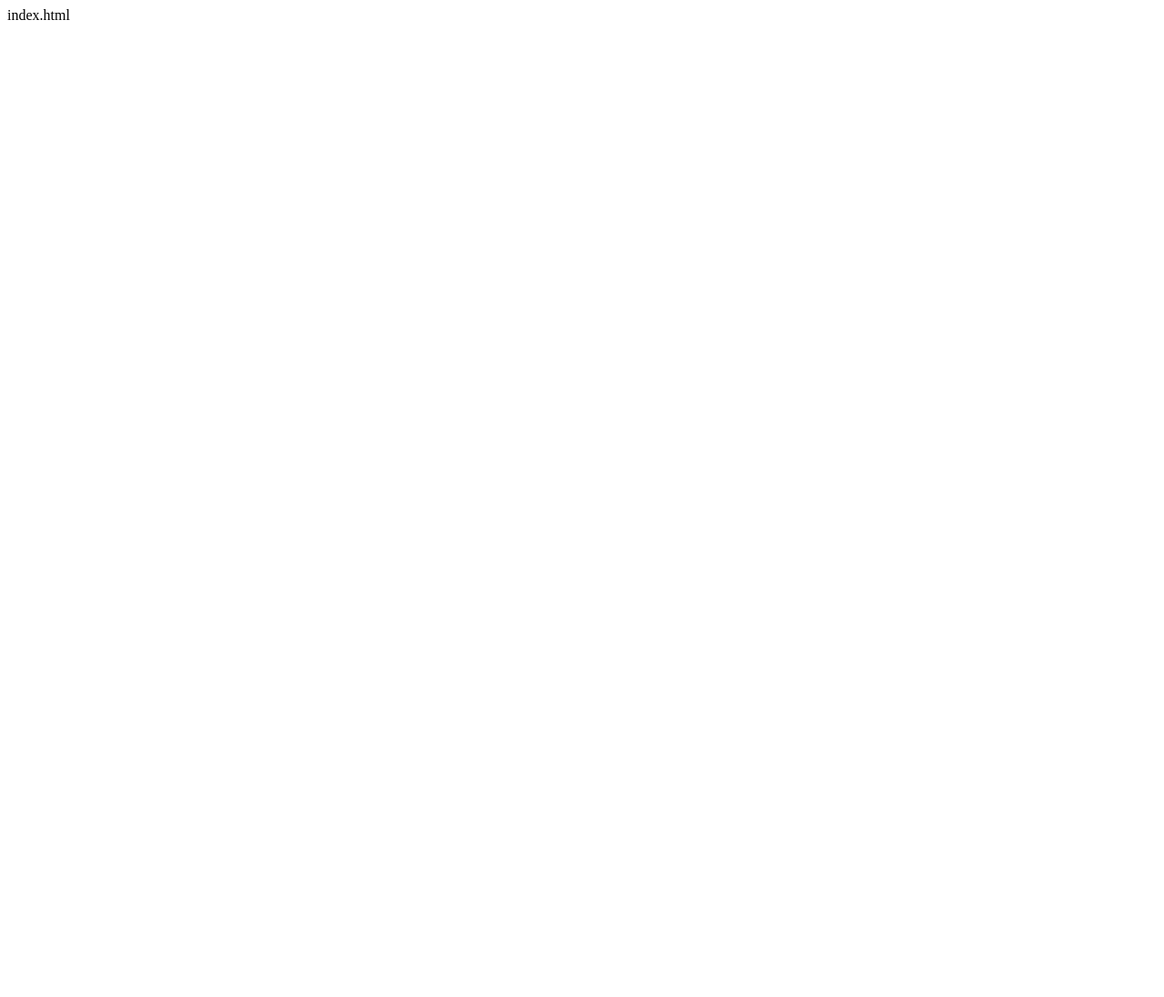
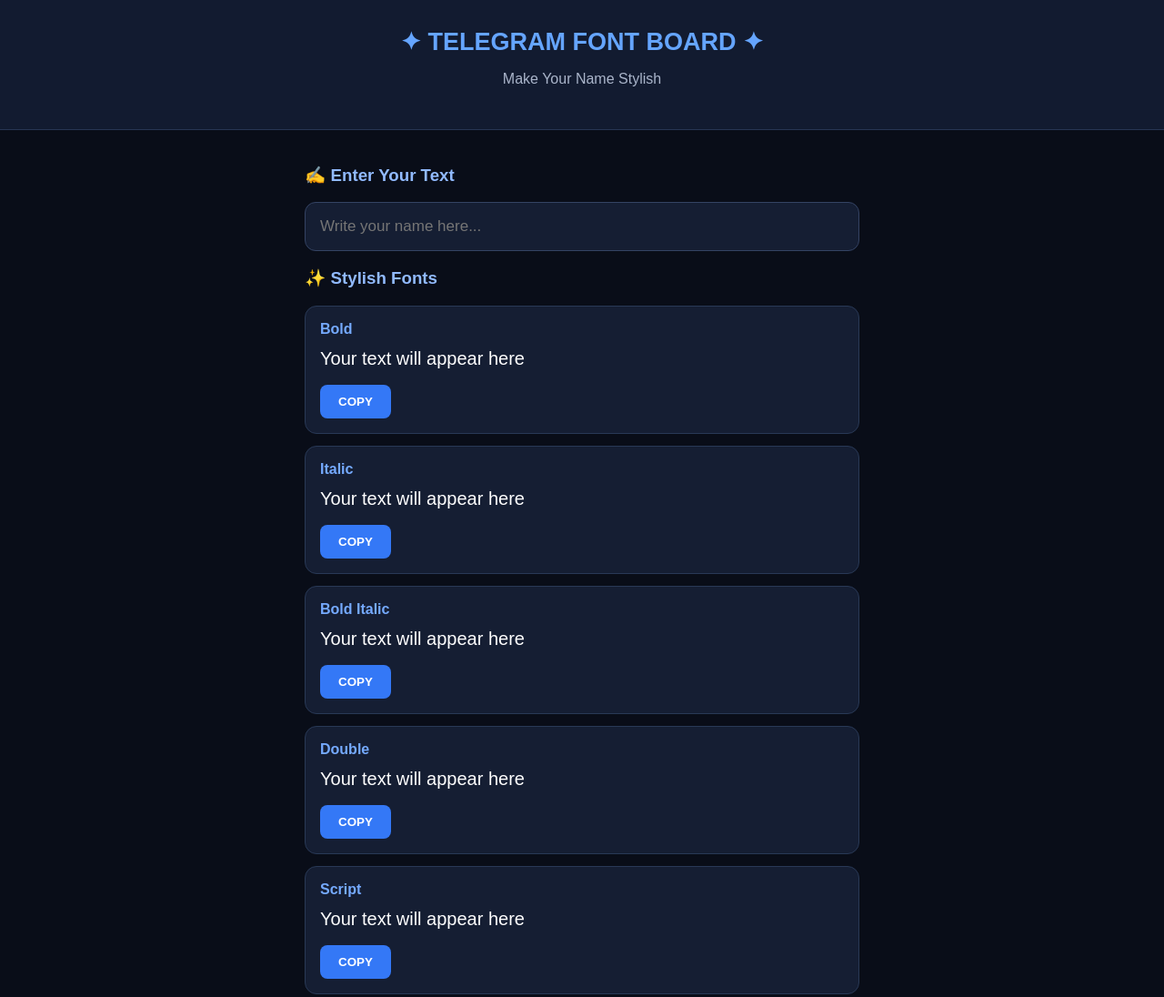
Before and after one commit to wifiusermember-source/Telegram-font-bot, a plain HTML site: page index.html in a window 1280 px wide. Shown: the top 1096 px of the page at 91% size. Before the commit the page ends 800 px from the top, so only its background shows below. Drawn offline with Linux system fonts and the light colour scheme.

Commit message:
Update index.html

```diff
--- a/index.html
+++ b/index.html
@@ -1 +1,84 @@
-index.html
+
+<!DOCTYPE html>
+<html lang="en">
+<head>
+<meta charset="UTF-8">
+<meta name="viewport" content="width=device-width, initial-scale=1.0">
+<title>Telegram Font Board</title>
+<style>
+*{box-sizing:border-box}
+body{margin:0;background:#090d18;color:#fff;font-family:Arial,sans-serif}
+header{text-align:center;padding:30px 15px;background:#121b30;border-bottom:1px solid #273653}
+header h1{color:#65a5ff;font-size:27px;margin:0}
+header p{color:#aab5ca}
+.container{max-width:650px;margin:auto;padding:20px}
+input{width:100%;padding:16px;border-radius:12px;border:1px solid #344363;background:#151e33;color:white;font-size:17px;outline:none}
+h3{color:#91baff}
+.card{background:#151e33;border:1px solid #293956;padding:16px;margin:13px 0;border-radius:13px}
+.name{color:#75aaff;font-weight:bold;margin-bottom:12px}
+.result{font-size:20px;overflow-wrap:anywhere;margin-bottom:15px;min-height:25px}
+button{background:#3478f6;color:white;border:0;padding:11px 20px;border-radius:8px;font-weight:bold}
+footer{text-align:center;padding:25px;color:#8290aa}
+</style>
+</head>
+<body>
+<header>
+<h1>✦ TELEGRAM FONT BOARD ✦</h1>
+<p>Make Your Name Stylish</p>
+</header>
+<div class="container">
+<h3>✍️ Enter Your Text</h3>
+<input id="userText" placeholder="Write your name here..." oninput="generate()">
+<h3>✨ Stylish Fonts</h3>
+<div id="results"></div>
+</div>
+<footer>Made with ♥ | Telegram Font Board</footer>
+<script>
+const styles=[
+["Bold","𝐀𝐁𝐂𝐃𝐄𝐅𝐆𝐇𝐈𝐉𝐊𝐋𝐌𝐍𝐎𝐏𝐐𝐑𝐒𝐓𝐔𝐕𝐖𝐗𝐘𝐙","𝐚𝐛𝐜𝐝𝐞𝐟𝐠𝐡𝐢𝐣𝐤𝐥𝐦𝐧𝐨𝐩𝐪𝐫𝐬𝐭𝐮𝐯𝐰𝐱𝐲𝐳"],
+["Italic","𝐴𝐵𝐶𝐷𝐸𝐹𝐺𝐻𝐼𝐽𝐾𝐿𝑀𝑁𝑂𝑃𝑄𝑅𝑆𝑇𝑈𝑉𝑊𝑋𝑌𝑍","𝑎𝑏𝑐𝑑𝑒𝑓𝑔ℎ𝑖𝑗𝑘𝑙𝑚𝑛𝑜𝑝𝑞𝑟𝑠𝑡𝑢𝑣𝑤𝑥𝑦𝑧"],
+["Bold Italic","𝑨𝑩𝑪𝑫𝑬𝑭𝑮𝑯𝑰𝑱𝑲𝑳𝑴𝑵𝑶𝑷𝑸𝑹𝑺𝑻𝑼𝑽𝑾𝑿𝒀𝒁","𝒂𝒃𝒄𝒅𝒆𝒇𝒈𝒉𝒊𝒋𝒌𝒍𝒎𝒏𝒐𝒑𝒒𝒓𝒔𝒕𝒖𝒗𝒘𝒙𝒚𝒛"],
+["Double","𝔸𝔹ℂ𝔻𝔼𝔽𝔾ℍ𝕀𝕁𝕂𝕃𝕄ℕ𝕆ℙℚℝ𝕊𝕋𝕌𝕍𝕎𝕏𝕐ℤ","𝕒𝕓𝕔𝕕𝕖𝕗𝕘𝕙𝕚𝕛𝕜𝕝𝕞𝕟𝕠𝕡𝕢𝕣𝕤𝕥𝕦𝕧𝕨𝕩𝕪𝕫"],
+["Script","𝒜ℬ𝒞𝒟ℰℱ𝒢ℋℐ𝒥𝒦ℒℳ𝒩𝒪𝒫𝒬ℛ𝒮𝒯𝒰𝒱𝒲𝒳𝒴𝒵","𝒶𝒷𝒸𝒹ℯ𝒻ℊ𝒽𝒾𝒿𝓀𝓁𝓂𝓃ℴ𝓅𝓆𝓇𝓈𝓉𝓊𝓋𝓌𝓍𝓎𝓏"],
+["Monospace","𝙰𝙱𝙲𝙳𝙴𝙵𝙶𝙷𝙸𝙹𝙺𝙻𝙼𝙽𝙾𝙿𝚀𝚁𝚂𝚃𝚄𝚅𝚆𝚇𝚈𝚉","𝚊𝚋𝚌𝚍𝚎𝚏𝚐𝚑𝚒𝚓𝚔𝚕𝚖𝚗𝚘𝚙𝚚𝚛𝚜𝚝𝚞𝚟𝚠𝚡𝚢𝚣"]
+];
+function convert(text,upper,lower){
+const normal="ABCDEFGHIJKLMNOPQRSTUVWXYZabcdefghijklmnopqrstuvwxyz";
+const special=Array.from(upper+lower);
+return Array.from(text).map(c=>{
+const i=normal.indexOf(c);
+return i<0?c:special[i];
+}).join("");
+}
+function generate(){
+const text=document.getElementById("userText").value;
+const box=document.getElementById("results");
+box.innerHTML="";
+styles.forEach(s=>{
+const output=convert(text,s[1],s[2]);
+const card=document.createElement("div");
+card.className="card";
+const name=document.createElement("div");
+name.className="name";
+name.textContent=s[0];
+const result=document.createElement("div");
+result.className="result";
+result.textContent=output||"Your text will appear here";
+const btn=document.createElement("button");
+btn.textContent="COPY";
+btn.onclick=async()=>{
+if(!output)return;
+try{
+await navigator.clipboard.writeText(output);
+btn.textContent="COPIED ✓";
+setTimeout(()=>btn.textContent="COPY",1500);
+}catch(e){alert("Clipboard access failed");}
+};
+card.append(name,result,btn);
+box.appendChild(card);
+});
+}
+generate();
+</script>
+</body>
+</html>
```
